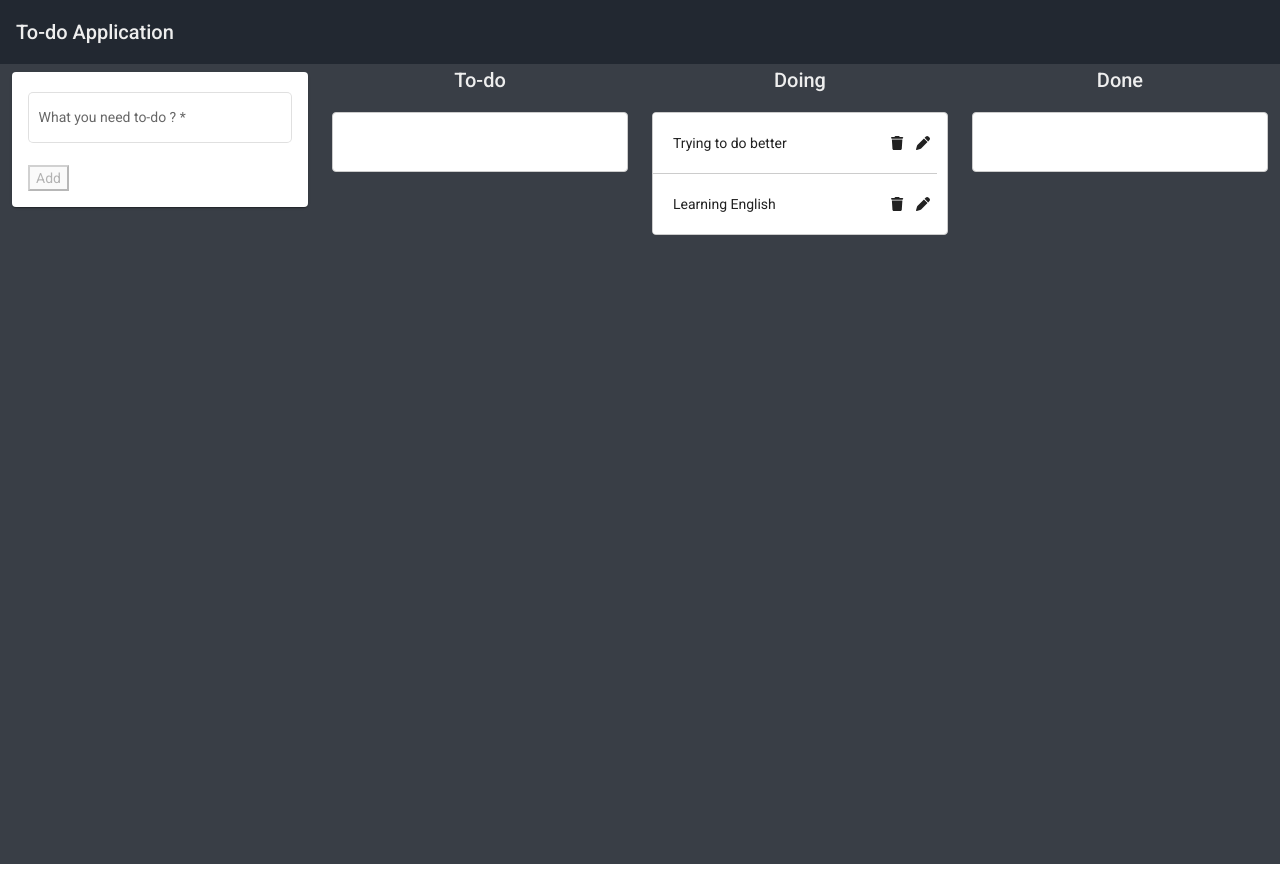
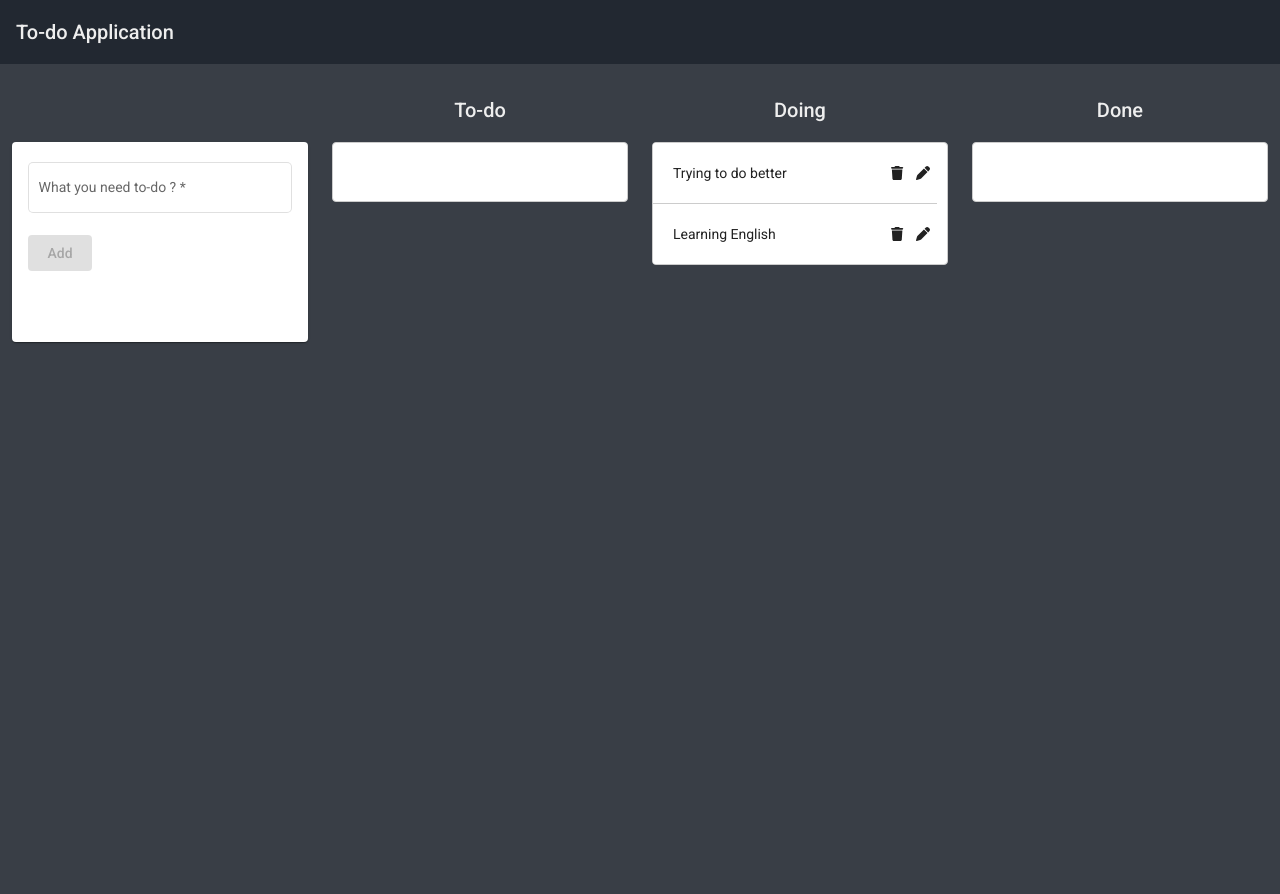
Before and after one commit to quinton2k/to-do, an Angular app: page / in a window 1280 px wide. Before the commit the page ends 864 px from the top, so only its background shows below. Built offline with nearby package versions, Linux system fonts and the light colour scheme.

Commit message:
clean css #1

```diff
--- a/angular.json
+++ b/angular.json
@@ -99,5 +99,8 @@
         }
       }
     }
+  },
+  "cli": {
+    "analytics": "569136f8-fe41-4151-816b-a6f6395a8af0"
   }
 }
--- a/src/app/to-do/to-do.component.css
+++ b/src/app/to-do/to-do.component.css
@@ -1,3 +1,10 @@
+.container-fluid {
+  background-color: #393E46;
+  padding-top: 30px;
+}
+.row > .col-3 {
+  padding-top: 40px
+}
 h2 {
   text-align: center;
 }
@@ -64,3 +71,16 @@ h2 {
 .example-list.cdk-drop-list-dragging .example-box:not(.cdk-drag-placeholder) {
   transition: transform 250ms cubic-bezier(0, 0, 0.2, 1);
 }
+
+
+
+/* ADD */
+.add {
+  min-height: 200px;
+}
+.add-form {
+  height: 100%;
+}
+.warning {
+
+}
--- a/src/app/to-do/to-do.component.html
+++ b/src/app/to-do/to-do.component.html
@@ -1,14 +1,14 @@
 <div class="container-fluid">
-  <div class="row" style="background-color: #393E46;">
+  <div class="row">
     <div class="col-3" style="height: 100vh;">
-      <mat-card class="mt-2">
-        <form [formGroup]="toDoForm">
-          <mat-form-field appearance="outline">
+      <mat-card class="mt-2 add">
+        <form [formGroup]="toDoForm" class="add-form">
+          <mat-form-field appearance="outline" >
             <mat-label>What you need to-do ?</mat-label>
             <input class="input-search" autocomplete="off" formControlName="item" matInput placeholder="To-do">
           </mat-form-field>
-          <h5 *ngIf="toDoForm.invalid && toDoForm.touched">Fill in this field before adding</h5>
-          <button (click)="addTask()" color="primary" [disabled]="toDoForm.invalid">Add</button>
+          <h5 class="warning" *ngIf="toDoForm.invalid && toDoForm.touched">Fill in this field before adding</h5>
+          <button mat-raised-button (click)="addTask()" color="primary" [disabled]="toDoForm.invalid">Add</button>
         </form>
       </mat-card>
     </div>
@@ -64,6 +64,5 @@
         </div>
       </div>
     </div>
-
   </div>
 </div>
```
Also changed, not shown: src/styles.css (line endings or trailing spaces).
